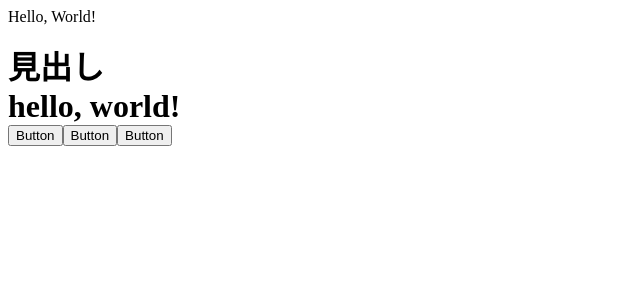
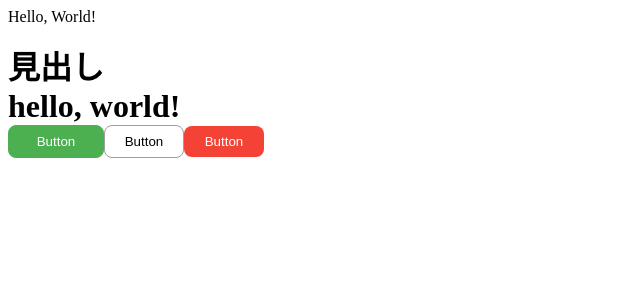
Before and after one commit to kasumi8pon/learning-typescript, a React app in the folder react-ui/: page / in a window 1280 px wide. Shown: the top 300 px of the page, without its empty margins (0-640 px from the left). Built offline with nearby package versions, Linux system fonts and the light colour scheme.

Commit message:
Add style to Button Component

```diff
--- a/react-ui/src/libs/Button.tsx
+++ b/react-ui/src/libs/Button.tsx
@@ -1,4 +1,6 @@
 import { VFC } from 'react'
+import styled, { css } from 'styled-components'
+import { color, radius, space } from './constants'
 
 type ButtonType = 'primary' | 'secondary' | 'error'
 
@@ -11,11 +13,39 @@ type Props = {
 
 export const Button: VFC<Props> = ({
   title,
-  onClick
+  onClick,
+  width = 80,
+  type = 'primary'
 }) => {
   return (
-    <button onClick={onClick}>
+    <Wrapper onClick={onClick} width={width} className={type}>
       {title}
-    </button>
+    </Wrapper>
   )
 }
+
+const Wrapper = styled.button<{ width: number }>`
+  padding: ${space.m};
+  border-radius: ${radius.m};
+  border: solid 1px ${color.green};
+  background: ${color.green};
+  color: ${color.white};
+  text-align: center;
+  cursor: pointer;
+  box-sizing: border-box;
+  ${props =>
+    css`
+      width: ${props.width}px;
+    `
+  }
+  &.secondary {
+    border: solid 1px ${color.gray};
+    background: ${color.white};
+    color: ${color.black};
+  }
+  &.error {
+    border: none;
+    background: ${color.red};
+    color: ${color.white};
+  }
+`
```
